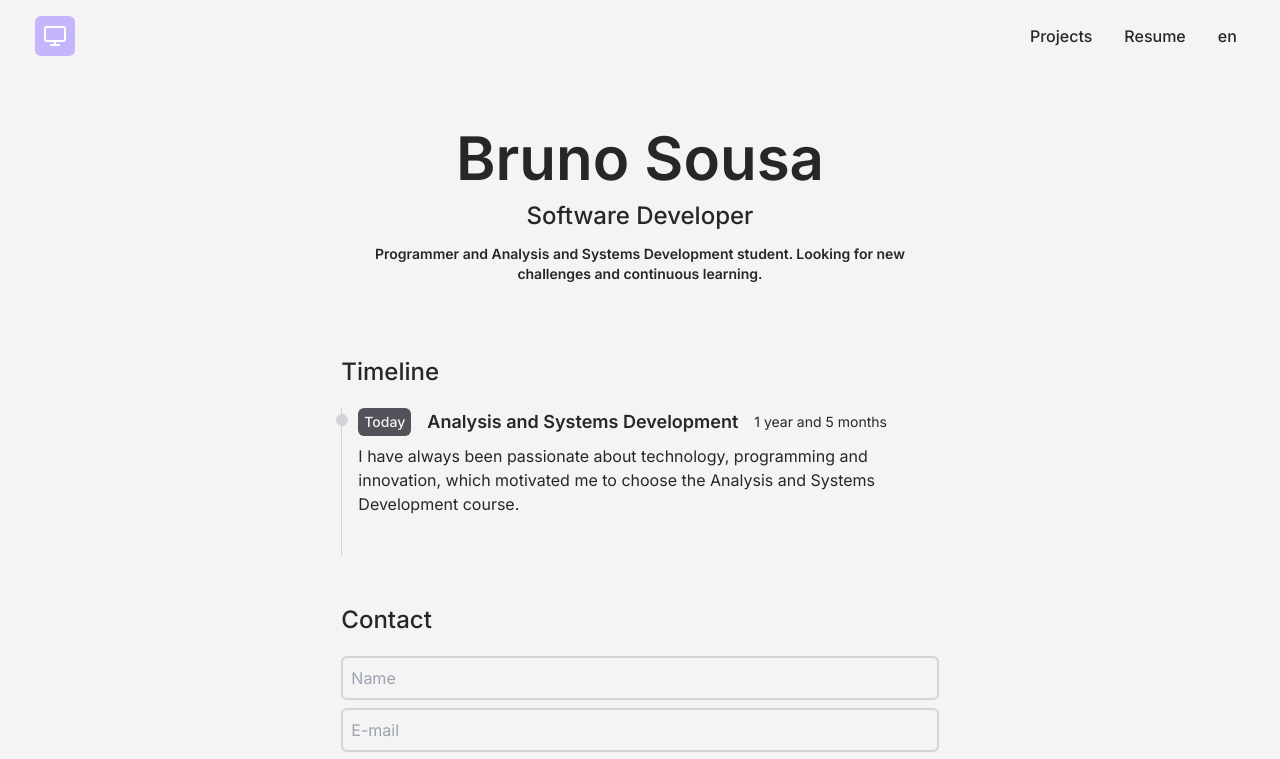
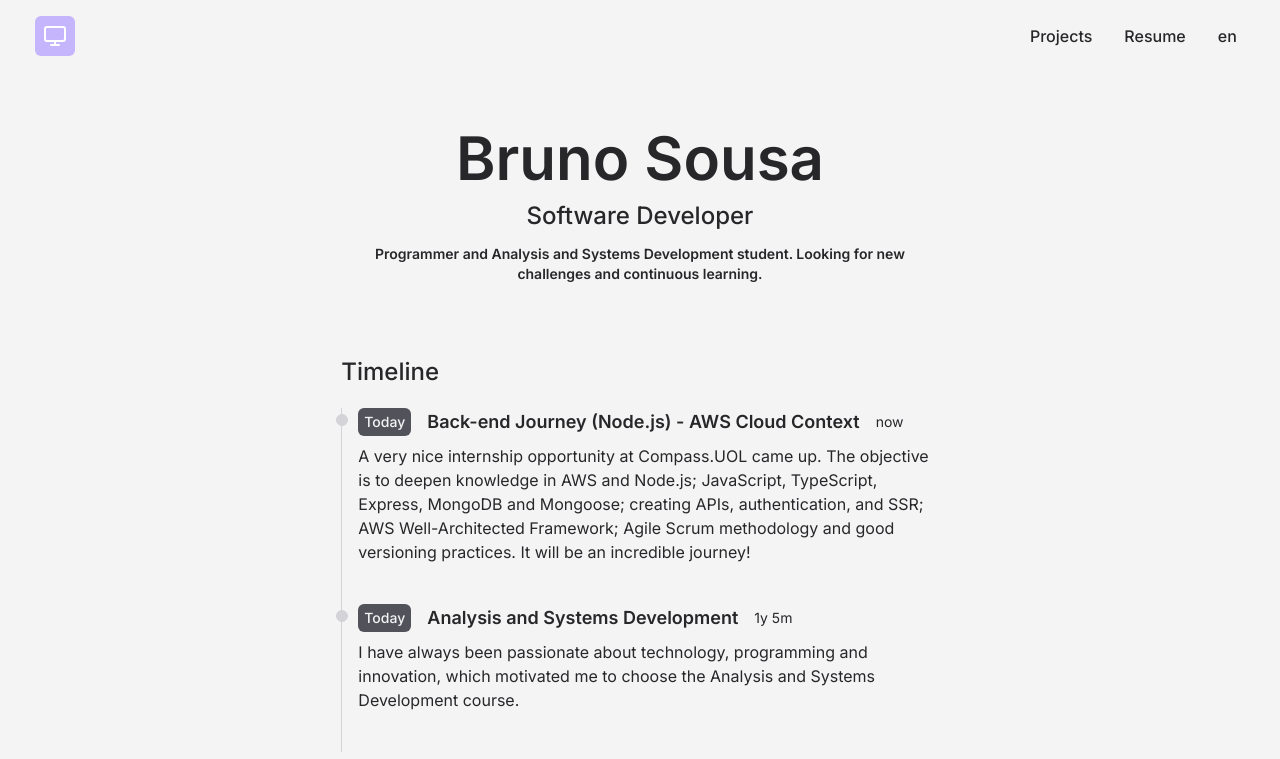
Before and after one commit to brunolpsousa/website, a Next.js app: page / in a window 1280 px wide. Shown: the top 759 px of the page. Built offline with nearby package versions, Linux system fonts and the light colour scheme.

Commit message:
feat: update timeline

```diff
--- a/package.json
+++ b/package.json
@@ -1,6 +1,6 @@
 {
   "name": "website",
-  "version": "0.1.4",
+  "version": "0.1.5",
   "scripts": {
     "dev": "next dev",
     "build": "next build",
--- a/src/components/index/Timeline.tsx
+++ b/src/components/index/Timeline.tsx
@@ -8,7 +8,7 @@ export default function Timeline() {
     const timelang = isEN ? timeline.en : timeline.pt
     return timelang.map((item) => (
       <TimelineItem
-        key='TimelineItem'
+        key={item.title}
         year={item.year}
         title={item.title}
         duration={item.duration}
--- a/src/components/index/TimelineItem.tsx
+++ b/src/components/index/TimelineItem.tsx
@@ -1,4 +1,5 @@
 import { getLang } from '@utils/getLang'
+
 export default function TimelineItem({
   year,
   title,
@@ -10,7 +11,7 @@ export default function TimelineItem({
   duration: string[]
   details: string
 }) {
-  const isEn = getLang()
+  const isEN = getLang()
   function getDuration(duration: string[]): string {
     const localDate = new Date(duration[0])
     const endDate = duration[1] ? new Date(duration[1]) : new Date()
@@ -19,7 +20,7 @@ export default function TimelineItem({
     )
 
     if (totalTime < 2) {
-      return isEn ? 'now' : 'agora'
+      return isEN ? 'now' : 'agora'
     }
 
     const year = totalTime > 11 ? Math.floor(totalTime / 12) : null
@@ -29,13 +30,10 @@ export default function TimelineItem({
 
     if (year) {
       result = year.toString()
-      result += isEn ? ' year' : ' ano'
-      year > 1 ? (result += 's') : null
+      result += isEN ? 'y ' : 'a '
     }
     if (month > 1) {
-      year
-        ? (result += isEn ? ` and ${month} months` : ` e ${month} meses`)
-        : (result = month + (isEn ? ' months' : ' meses'))
+      result += `${month}m`
     }
     return result
   }
--- a/src/data/timeline.ts
+++ b/src/data/timeline.ts
@@ -1,5 +1,12 @@
 export default {
   pt: [
+    {
+      year: 'Hoje',
+      title: 'Back-end Journey (Node.js) - AWS Cloud Context',
+      duration: ['2023/7/3'],
+      details:
+        'Surgiu uma oportunidade muito bacana de estágio na Compass.UOL. O objetivo é aprofundar os conhecimentos em AWS e Node.js; JavaScript, TypeScript, Express, MongoDB e Mongoose; criação de APIs, autenticação, e SSR; AWS Well-Architected Framework; método ágil Scrum e boas práticas de versionamento. Será uma jornada incrível!',
+    },
     {
       year: 'Hoje',
       title: 'Análise e Desenvolvimento de Sistemas',
@@ -11,6 +18,13 @@ export default {
   en: [
     {
       year: 'Today',
+      title: 'Back-end Journey (Node.js) - AWS Cloud Context',
+      duration: ['2023/7/3'],
+      details:
+        'A very nice internship opportunity at Compass.UOL came up. The objective is to deepen knowledge in AWS and Node.js; JavaScript, TypeScript, Express, MongoDB and Mongoose; creating APIs, authentication, and SSR; AWS Well-Architected Framework; Agile Scrum methodology and good versioning practices. It will be an incredible journey!',
+    },
+    {
+      year: 'Today',
       title: 'Analysis and Systems Development',
       duration: ['2022/2/1'],
       details:
```
